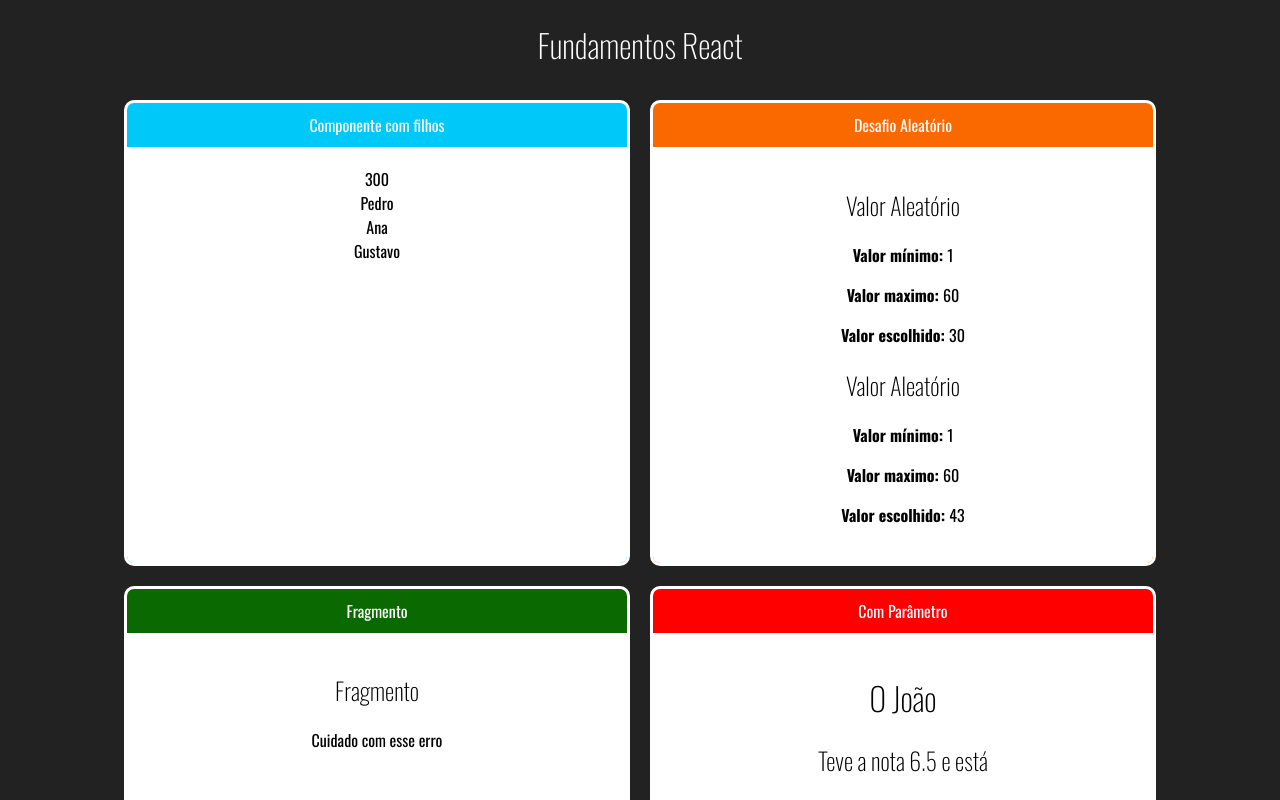
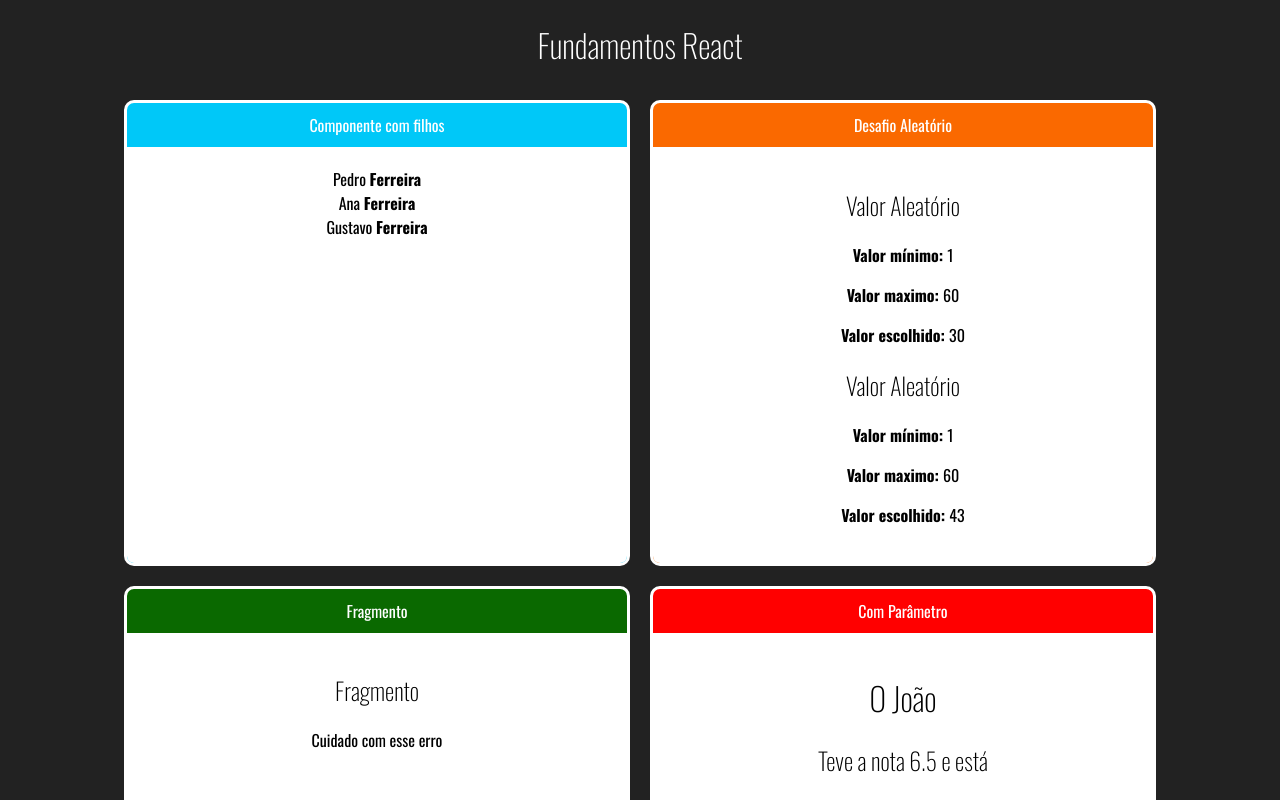
Before and after one commit to arielpellegrino/ReactJS-COD3, a React app in the folder fundamentos React/fundamentos-react/: page / in a window 1280 px wide. Shown: the top 800 px of the page. Built offline with nearby package versions, Linux system fonts and the light colour scheme.

Commit message:
Update arquivo: aulas sobre repasse de dados

```diff
--- a/fundamentos React/fundamentos-react/src/components/basicos/Familia.jsx
+++ b/fundamentos React/fundamentos-react/src/components/basicos/Familia.jsx
@@ -1,11 +1,14 @@
-import React from "react";
-
+import React, {cloneElement} from "react";
 
 export default function Familia(props) {
     return (
         <div>
-            {30 * 10}
-            {props.children}
+            {
+               props.children.map((child, i) => {
+                   return cloneElement(child, {...props, key: i });
+               })
+            }
+
         </div>
     );
 }
```
